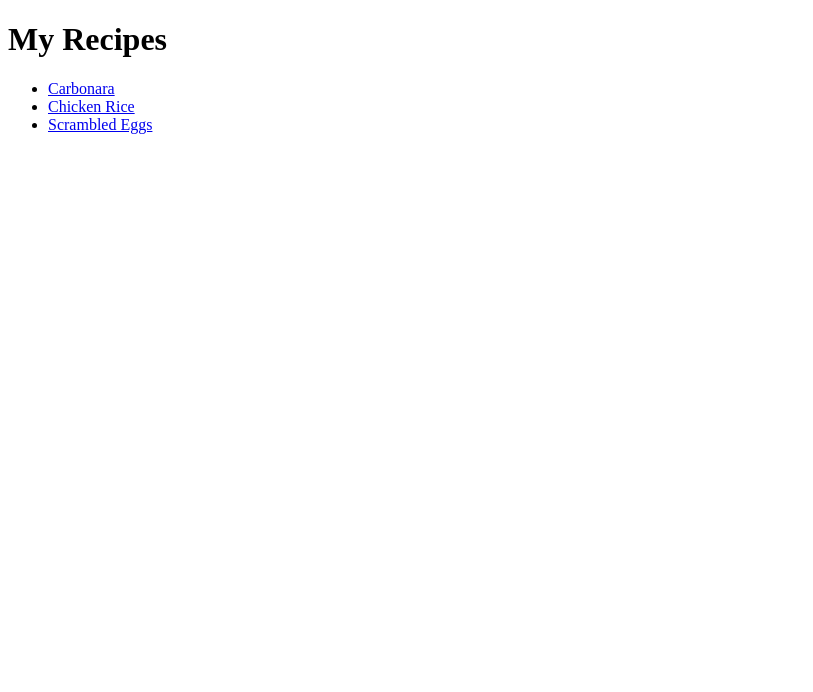
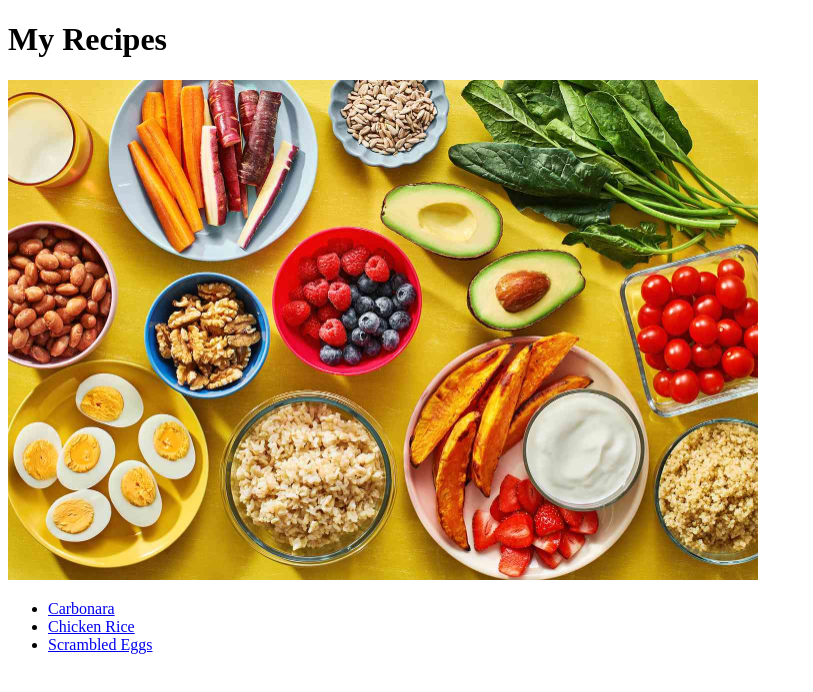
Before and after one commit to nichee/odin-recipes, a plain HTML site: page index.html in a window 1280 px wide. Shown: the whole page, without its empty margins (0-813 px from the left). Drawn offline with Linux system fonts and the light colour scheme.

Commit message:
add intro image

```diff
--- a/index.html
+++ b/index.html
@@ -3,10 +3,12 @@
     <head>
         <meta charset = "UTF-8">
         <title>My Recipes!</title>
+
     </head>
 
     <body>
         <h1>My Recipes</h1>
+        <img src="./recipes/recipe-images/main-image.jpg" height="500" width="750">
         <ul>
            <li><a href="./recipes/carbonara.html">Carbonara</a> </li>
            <li><a href ="./recipes/chicken-rice.html">Chicken Rice</a></li>
```
Also changed, not shown: recipes/recipe-images/main-image.avif (added), recipes/recipe-images/main-image.jpg (added).
